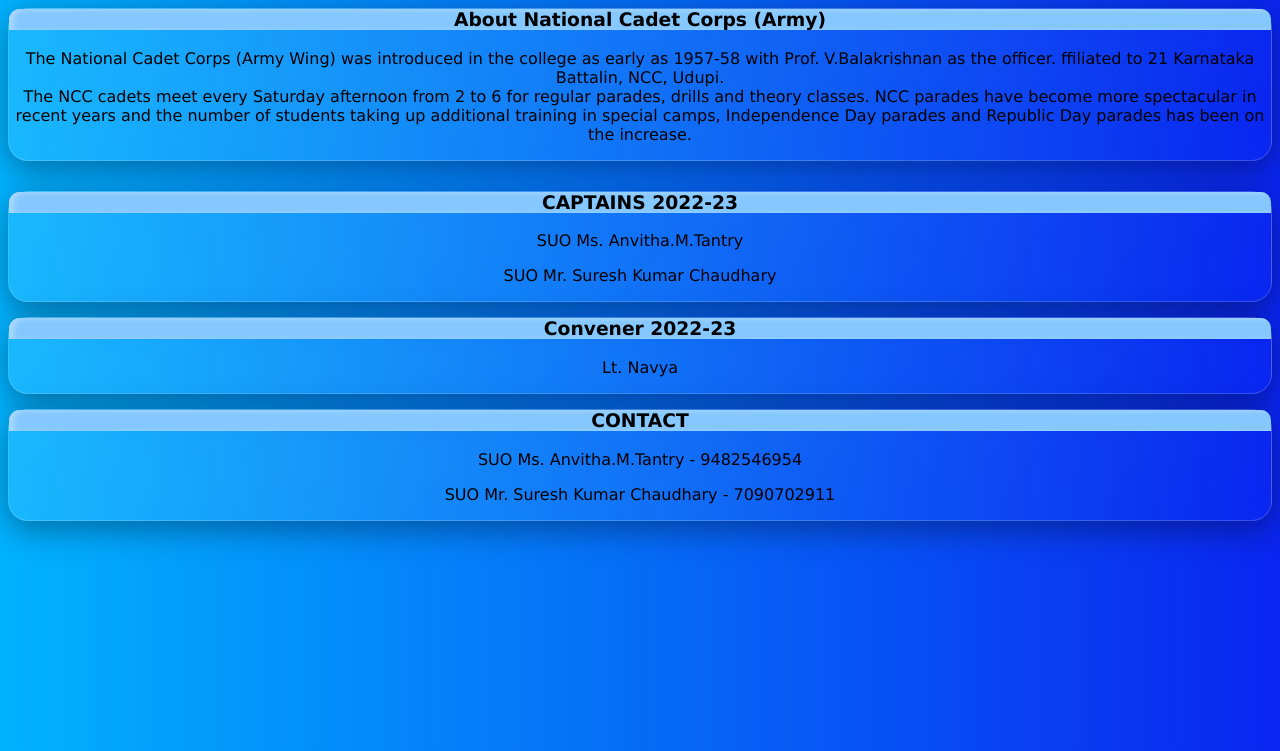
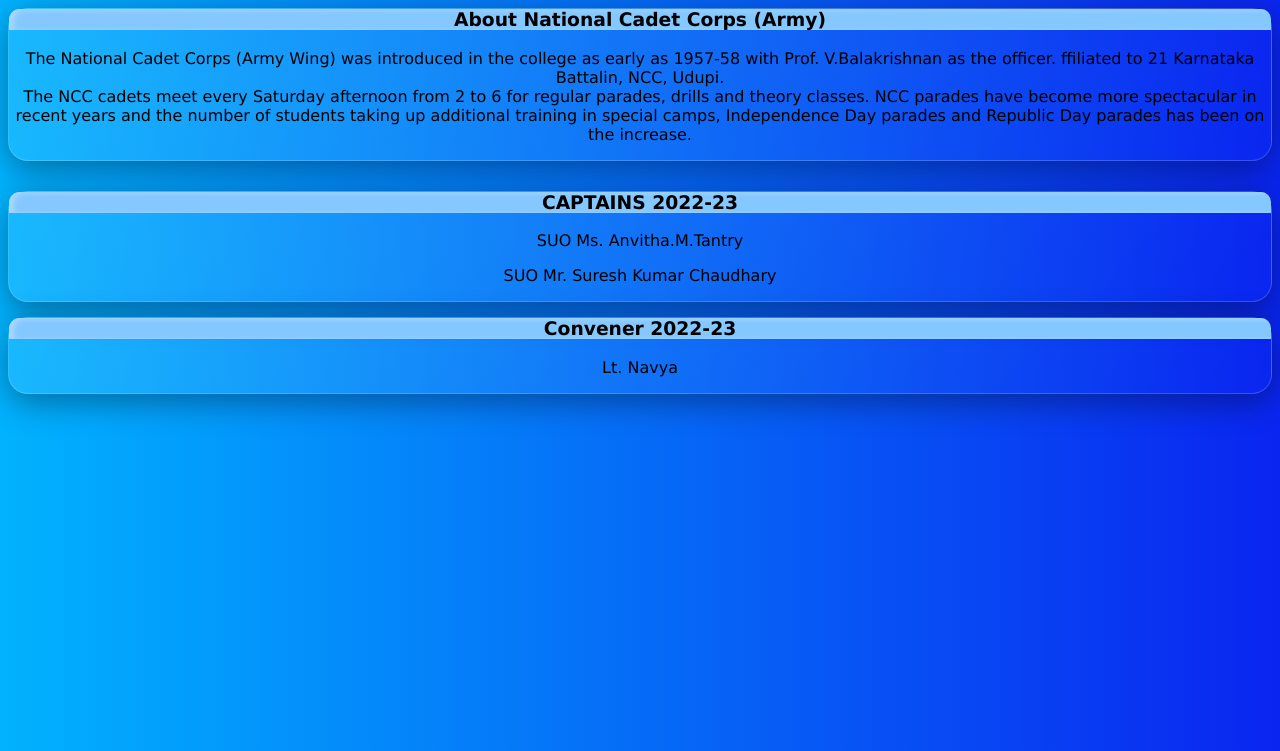
Before and after one commit to mgmconnect/ncca, a plain HTML site: page index.html in a window 1280 px wide. Shown: the part 49-800 px from the top of the page. Drawn offline with Linux system fonts and the light colour scheme.

Commit message:
Update index.html

```diff
--- a/index.html
+++ b/index.html
@@ -101,13 +101,7 @@
             <p>Lt. Navya</i></p>
             <p></i></p>
         </div>
-        <div class="contact" style="margin-top:15px;">
-            <h3>CONTACT</h3>
-            <p>SUO Ms. Anvitha.M.Tantry        - 9482546954</p>
-            <p>SUO  Mr. Suresh Kumar Chaudhary - 7090702911</p>
-            <p></p>
-            <p></p>
-        </div>
+
         </div>
         </div>
 </body>
```
